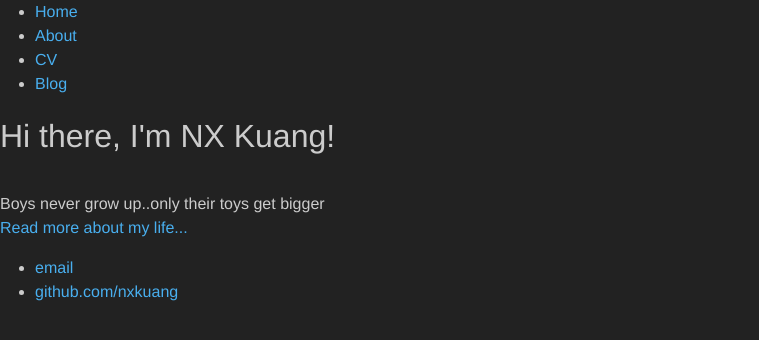
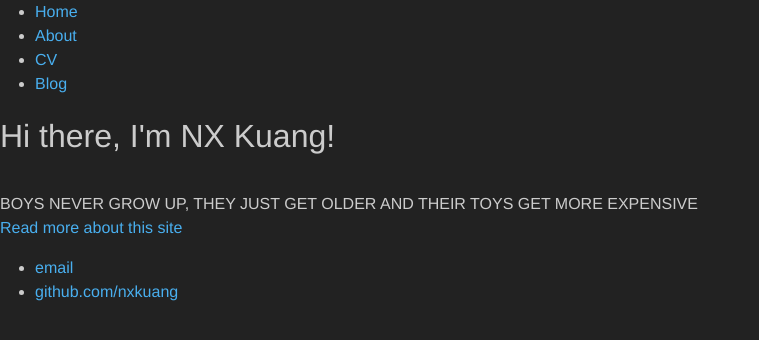
Before and after one commit to kuangningxiang/KuangNingxiang.github.io, a Jekyll site: the page built from index.html, in a window 1280 px wide. Shown: the top 340 px of the page, without its empty margins (0-759 px from the left). Built offline with Jekyll 4.4.1, drawn with Linux system fonts in a browser that asks for light colours.

Commit message:
change index screen

```diff
--- a/index.html
+++ b/index.html
@@ -4,5 +4,5 @@ title: NX Kuang's Toy Collection
 ---
 <div class="blurb">
 	<h1>Hi there, I'm NX Kuang!</h1>
-	<p>Boys never grow up..only their toys get bigger <br><a href="/about">Read more about my life...</a></p>
+	<p>BOYS NEVER GROW UP, THEY JUST GET OLDER AND THEIR TOYS GET MORE EXPENSIVE <br><a href="/about">Read more about this site</a></p>
 </div><!-- /.blurb -->
```
